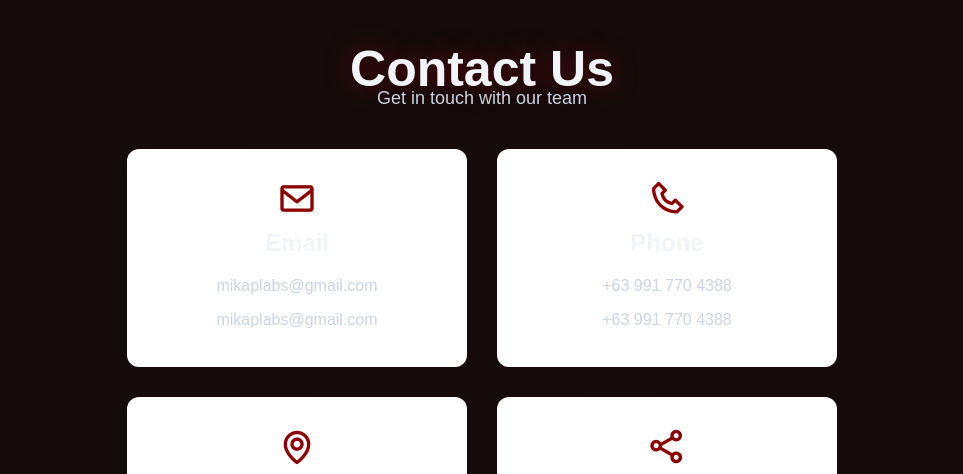
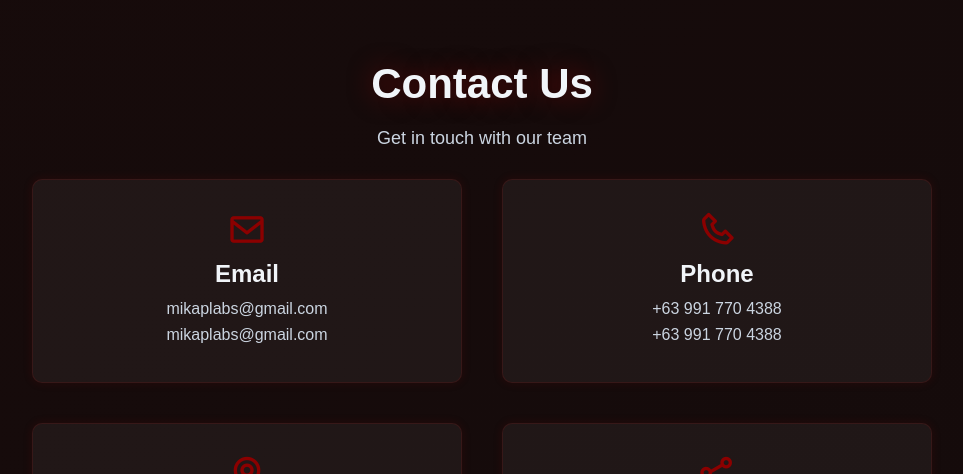
Before and after one commit to arlanpetezacss11-svg/MiKAPLabs, a plain HTML site: page MiKAP-Labs V1/MiKAP-Labs/index.html in a window 1280 px wide. Shown: the part 6546-7020 px from the top of the page, without its empty margins (158-1121 px from the left). Drawn offline with nearby package versions, Linux system fonts and the light colour scheme.

Commit message:
Refactor contact section styles: update layout, padding, and card design

```diff
--- a/MiKAP-Labs V1/MiKAP-Labs/style.css
+++ b/MiKAP-Labs V1/MiKAP-Labs/style.css
@@ -460,49 +460,29 @@ section { padding: 10rem 8%; }
     height: 220px;
   }
 }
-
-.contact {
-  background-color: var(--second-bg-color);
-  padding: 8rem 8%;
-}
-
-.contact .heading {
-  text-align: center;
-  font-size: 5rem;
-  margin-bottom: 1rem;
-}
-
-.contact .section-subtitle {
-  text-align: center;
-  font-size: 1.8rem;
-  color: var(--text-secondary);
-  margin-bottom: 4rem;
-}
-
+/* === CONTACT === */
 .contact-wrapper {
   display: flex;
   justify-content: center;
-  max-width: 1300px;
-  margin: 0 auto;
+  width: 100%;
 }
 
 .contact-info-section {
   display: grid;
   grid-template-columns: repeat(2, 1fr);
-  gap: 3rem;
+  gap: 4rem;
   max-width: 900px;
+  width: 100%;
 }
 
 .contact-info-card {
-  background: white;
-  padding: 2.8rem;
-  border-radius: 1.2rem;
-  border: 2px solid transparent;
+  text-align: center;
+  padding: 3rem 2rem;
+  background: var(--card-bg);
+  border: 1px solid rgba(178, 34, 34, 0.15);
+  border-radius: 1rem;
+  box-shadow: 0 0 10px rgba(139, 0, 0, 0.15);
   transition: all 0.3s ease;
-  display: flex;
-  flex-direction: column;
-  align-items: center;
-  justify-content: center;
 }
 
 .contact-info-card:hover {
```
